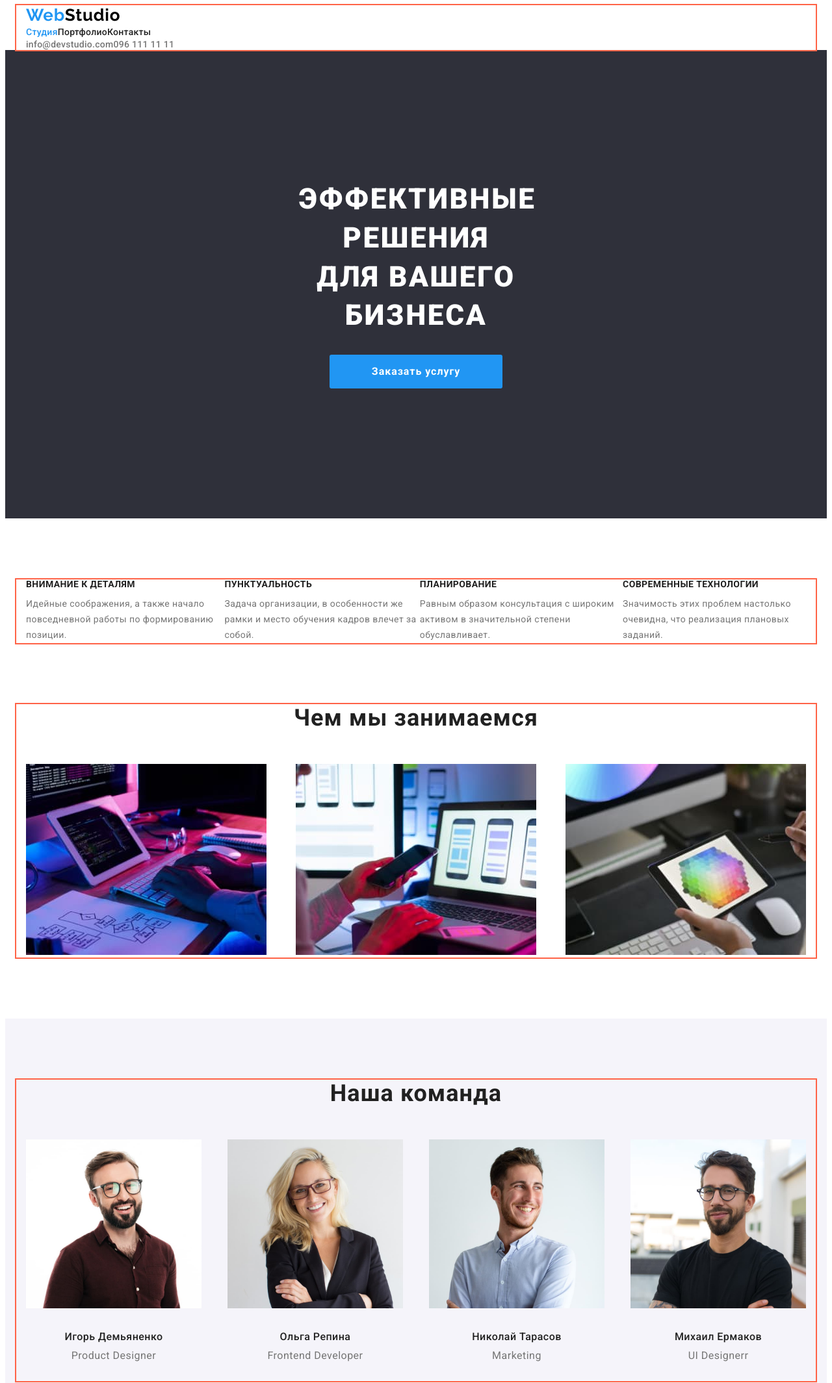
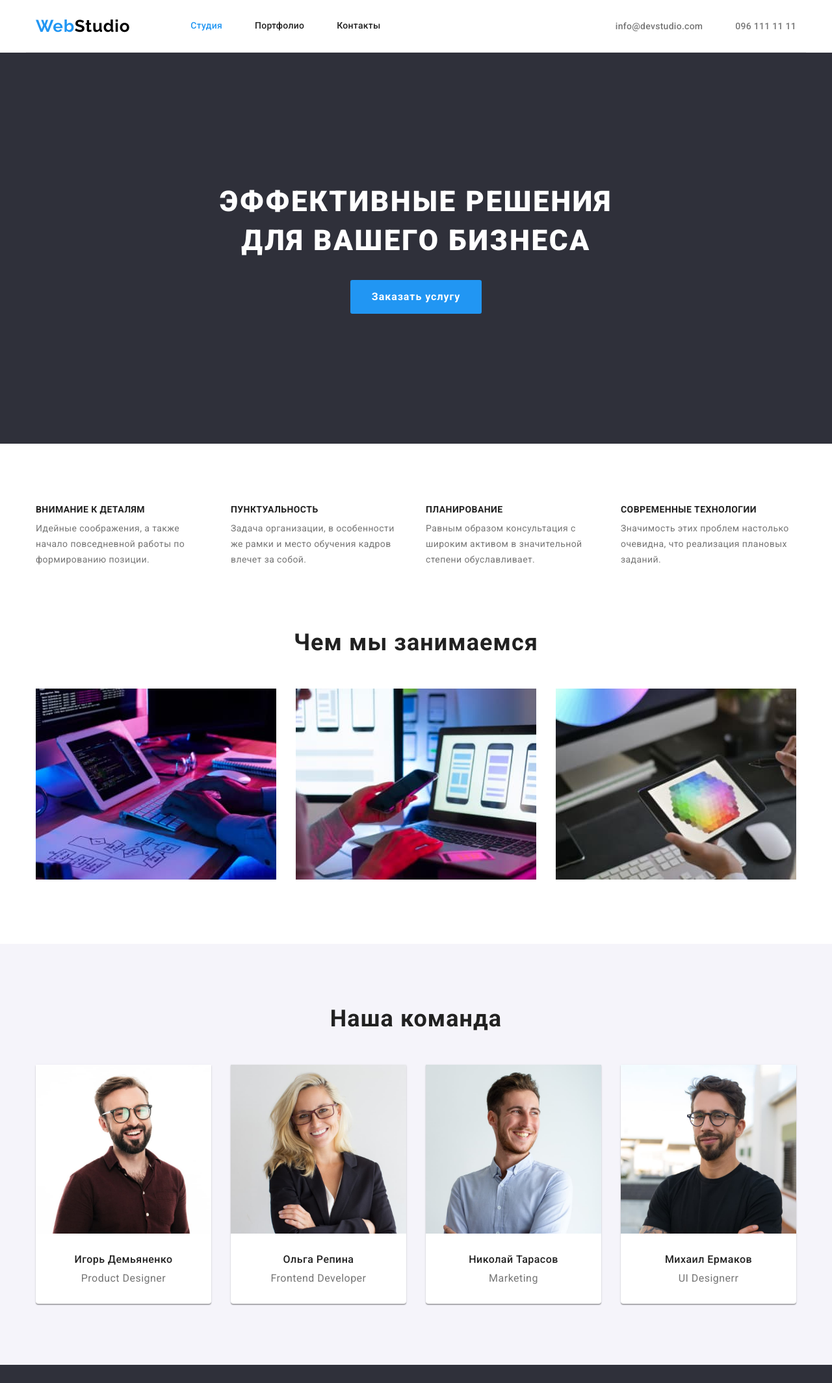
Before and after one commit to St-Ihor/goit-markup-hw-03, a plain HTML site: page index.html in a window 1280 px wide. Shown: the top 2129 px of the page at 65% size. Drawn offline with nearby package versions, Linux system fonts and the light colour scheme.

Commit message:
флексы

```diff
--- a/css/style.css
+++ b/css/style.css
@@ -33,6 +33,7 @@
   --footer-contscts: rgba(255, 255, 255, 0.6);
   --background-filter: #f5f4fa;
   --border: #eeeeee;
+  --line: #ececec;
 }
 
 /* перенести потом в файл нормалайз.сиэсэс- начало */
@@ -63,7 +64,7 @@ body {
   width: 1200px;
   padding-left: 15px;
   padding-right: 15px;
-  outline: 2px solid tomato;
+  /* outline: 2px solid tomato; */
 }
 
 .list {
@@ -73,8 +74,20 @@ body {
 }
 
 /* все про хедер */
+
+.container.header,
+.nav-links {
+  display: flex;
+  align-items: center;
+}
+.container.header {
+  border-bottom: 1px solid var(--line);
+}
+
 /* лого */
 .logo-header {
+  margin-right: 93px;
+
   color: var(--header-logo-second-part);
   font-family: Raleway, sans-serif;
 
@@ -90,6 +103,9 @@ body {
 
 /* навигация */
 .site-nav .link {
+  display: block;
+  padding-top: 32px;
+  padding-bottom: 32px;
   color: var(--secondary-text-color);
   font-weight: 500;
   font-size: 14px;
@@ -111,6 +127,10 @@ body {
   display: flex;
 }
 
+.site-nav .nav-item + .nav-item {
+  margin-left: 50px;
+}
+
 /* контакты */
 .contacts .item {
   color: var(--primery-text-color);
@@ -128,14 +148,25 @@ body {
 
 .contacts.list {
   display: flex;
+  margin-left: auto;
+}
+
+.contacts-item + .contacts-item {
+  margin-left: 50px;
 }
 
 /* мэйн на студии */
 /* герой */
 .hero {
+  background-color: var(--background-hero);
+  padding-top: 200px;
+  padding-bottom: 200px;
+}
+
+.hero .container {
   text-align: center;
-  background-color: var(--background-hero);
-  padding: 200px 452px;
+  padding-right: 252px;
+  padding-left: 252px;
 }
 
 .hero .name {
@@ -166,15 +197,21 @@ body {
 }
 
 /* ценности */
-.values,
-.team {
+.values {
   padding-top: 94px;
   padding-bottom: 94px;
 }
 
 .values .list {
   display: flex;
-  justify-content: space-between;
+  flex-wrap: wrap;
+}
+
+.values .list-item {
+  width: 270px;
+}
+.values .list-item + .list-item {
+  margin-left: 30px;
 }
 
 .values .name {
@@ -223,11 +260,30 @@ body {
 /* наша команда */
 .team {
   background-color: var(--background-team);
+  padding-top: 94px;
+  padding-bottom: 94px;
+}
+
+.team .box {
+  display: block;
 }
 
 .team .list {
   display: flex;
-  justify-content: space-between;
+  flex-wrap: wrap;
+  /* margin-left: -30px; */
+}
+.team .item {
+  flex-basis: calc(100% / 4 - 30px);
+  margin-left: 30px;
+  background-color: #fff;
+  border-radius: 0px 0px 4px 4px;
+  box-shadow: 0px 1px 3px rgba(0, 0, 0, 0.12), 0px 1px 1px rgba(0, 0, 0, 0.14),
+    0px 2px 1px rgba(0, 0, 0, 0.2);
+}
+
+.team .item:first-child {
+  margin-left: 0px;
 }
 
 .team .name {
@@ -296,20 +352,36 @@ body {
   color: var(--accent-secondary-color);
 }
 
+.button > .button-item + .button-item {
+  margin-left: 8px;
+}
+
 /* продукция */
 .production.list {
   display: flex;
-  justify-content: space-between;
   flex-wrap: wrap;
 }
 .production .item {
+  width: 370px;
+  margin-bottom: 30px;
+  margin-right: 30px;
+}
+
+.production .item:nth-child(3n) {
+  margin-right: 0px;
+}
+
+.production .item:nth-last-child(-n + 3) {
+  margin-bottom: 0px;
+}
+
+.text {
+  padding: 20px 24px;
   border: 1px solid var(--border);
-  padding-bottom: 20px;
-  margin-bottom: 30px;
+  border-top: none;
 }
 
 .production .name {
-  margin-top: 20px;
   margin-bottom: 4px;
   color: var(--secondary-text-color);
   font-weight: 700;
@@ -325,6 +397,10 @@ body {
   font-size: 16px;
   line-height: 1.88;
   letter-spacing: 0.03em;
+}
+
+.production .box {
+  display: block;
 }
 
 /* все про футтер */
--- a/index.html
+++ b/index.html
@@ -9,32 +9,36 @@
     <link
         href="https://fonts.googleapis.com/css2?family=Raleway:wght@700&family=Roboto:wght@400;500;700;900&display=swap"
         rel="stylesheet">
+    <link rel="stylesheet"
+        href="https://cdnjs.cloudflare.com/ajax/libs/modern-normalize/0.6.0/modern-normalize.min.css" />
     <link rel="stylesheet" href="css/style.css">
 </head>
 
 <body>
     <!--шапка-->
     <header>
-        <div class="container">
-            <nav>
+        <div class="container header">
+            <nav class="nav-links">
                 <a href="./index.html" class="logo-header"><span class="logo-part">Web</span>Studio</a>
                 <ul class="site-nav list">
-                    <li><a href="#" class="link current">Студия</a></li>
-                    <li><a href="./portfolio.html" class="link">Портфолио</a></li>
-                    <li><a href="" class="link">Контакты</a></li>
+                    <li class="nav-item"><a href="#" class="link current">Студия</a></li>
+                    <li class="nav-item"><a href="./portfolio.html" class="link">Портфолио</a></li>
+                    <li class="nav-item"><a href="" class="link">Контакты</a></li>
                 </ul>
             </nav>
             <ul class="contacts list">
-                <li><a href="mailto:info@devstudio.com" class="item">info@devstudio.com</a></li>
-                <li><a href="tel:+380961111111" class="item">096 111 11 11</a></li>
+                <li class="contacts-item"><a href="mailto:info@devstudio.com" class="item">info@devstudio.com</a></li>
+                <li class="contacts-item"><a href="tel:+380961111111" class="item">096 111 11 11</a></li>
             </ul>
         </div>
     </header>
     <!--Баннер-->
     <main>
         <section class="hero">
-            <h1 class="name">Эффективные решения <br> для вашего бизнеса</h1>
-            <a href="" class="order">Заказать услугу</a>
+            <div class="container">
+                <h1 class="name">Эффективные решения для вашего бизнеса</h1>
+                <a href="" class="order">Заказать услугу</a>
+            </div>
         </section>
 
         <!--Ценности-->
@@ -42,23 +46,23 @@
             <div class="container">
                 <h2 class="visually-hidden">Наши ценности</h2>
                 <ul class="list">
-                    <li>
+                    <li class="list-item">
                         <h3 class="name">Внимание к деталям</h3>
                         <p class="essence">Идейные соображения, а также начало повседневной работы по формированию
                             позиции.
                         </p>
                     </li>
-                    <li>
+                    <li class="list-item">
                         <h3 class="name">Пунктуальность</h3>
                         <p class="essence">Задача организации, в особенности же рамки и место обучения кадров влечет за
                             собой.</p>
                     </li>
-                    <li>
+                    <li class="list-item">
                         <h3 class="name">Планирование</h3>
                         <p class="essence">Равным образом консультация с широким активом в значительной степени
                             обуславливает.</p>
                     </li>
-                    <li>
+                    <li class="list-item">
                         <h3 class="name">Современные технологии</h3>
                         <p class="essence">Значимость этих проблем настолько очевидна, что реализация плановых заданий.
                         </p>
@@ -96,21 +100,22 @@
             <div class="container">
                 <h2 class="name">Наша команда</h2>
                 <ul class="list">
-                    <li> <img src="./image/photo1.jpg" alt="Мужчина в бордовой рубашке и очках" width="270" class="box">
+                    <li class="item"> <img src="./image/photo1.jpg" alt="Мужчина в бордовой рубашке и очках" width="270"
+                            class="box">
                         <h3 class="title">Игорь Демьяненко</h3>
                         <p lang="en" class="position">Product Designer</p>
                     </li>
-                    <li>
+                    <li class="item">
                         <img src="./image/photo2.jpg" alt="Девушка в очках и деловом костюме" width="270" class="box">
                         <h3 class="title">Ольга Репина</h3>
                         <p lang="en" class="position">Frontend Developer</p>
                     </li>
-                    <li>
+                    <li class="item">
                         <img src="./image/photo3.jpg" alt="Мужчина в белой рубашке" width="270" class="box">
                         <h3 class="title">Николай Тарасов</h3>
                         <p lang="en" class="position">Marketing</p>
                     </li>
-                    <li>
+                    <li class="item">
                         <img src="./image/photo4.jpg" alt="Мужчина в черной футболке и очках" width="270" class="box">
                         <h3 class="title">Михаил Ермаков</h3>
                         <p lang="en" class="position">UI Designerr</p>
```
Also changed, not shown: portfolio.html (+39 -13 lines).
